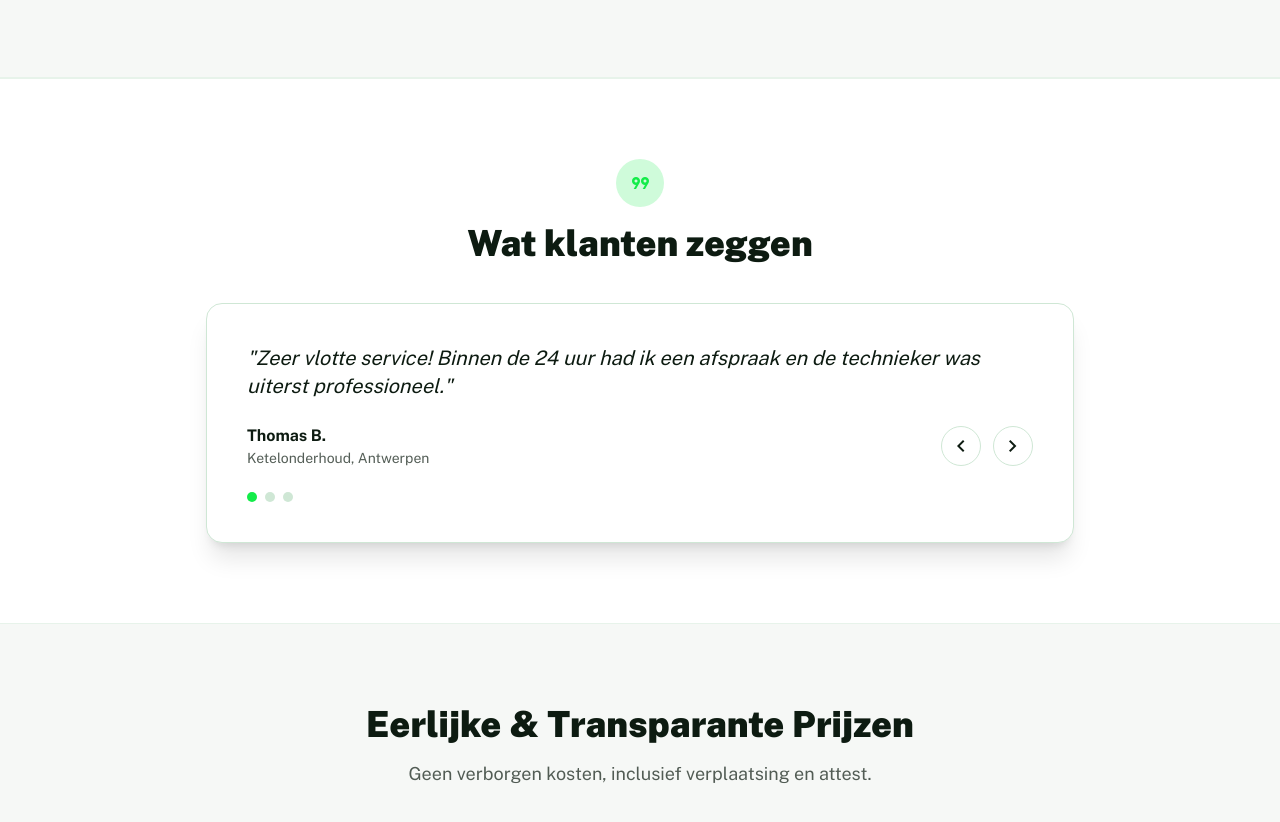
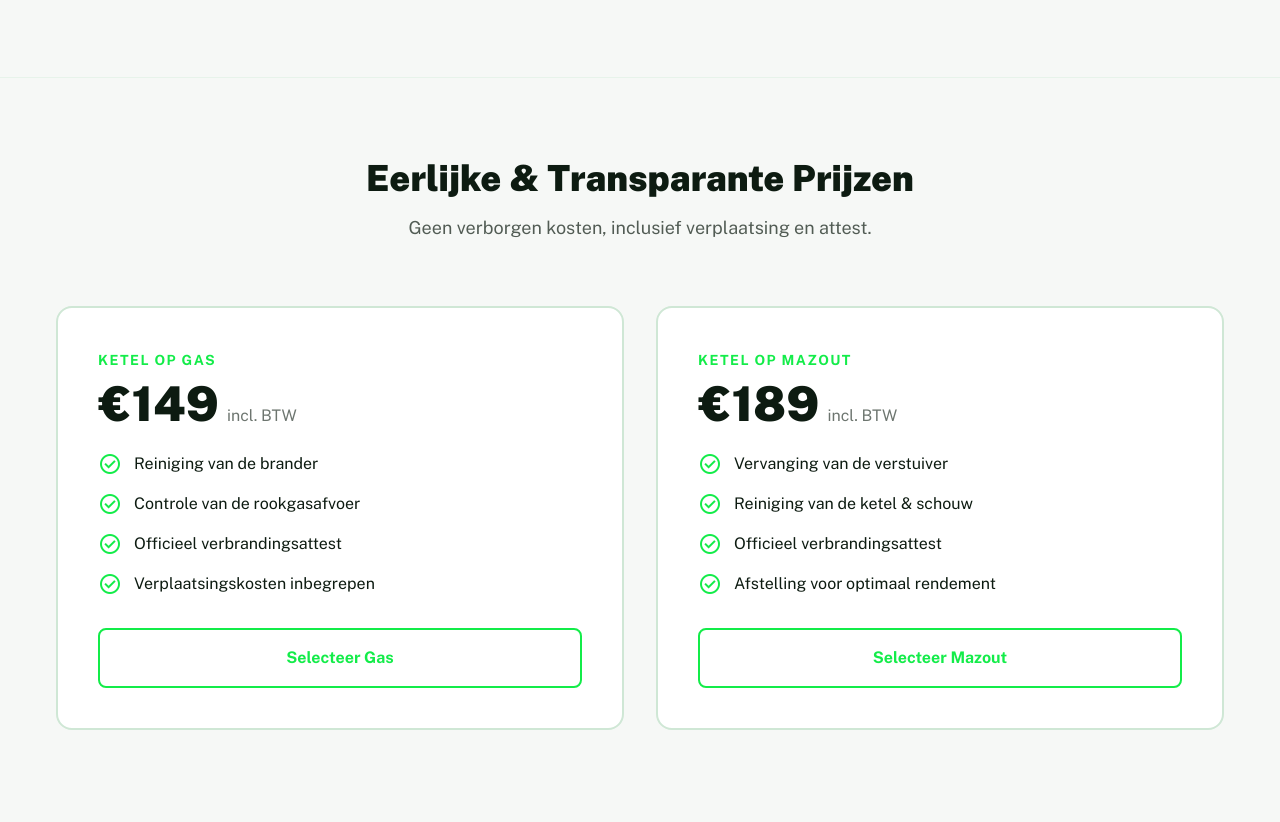
Before and after one commit to OnlionSander/mijnvergelijker, a website: page index.html in a window 1280 px wide. Shown: the part 1740-2562 px from the top of the page. Drawn offline with nearby package versions, Linux system fonts and the light colour scheme.

Commit message:
Remove reviews section and experts label text

```diff
--- a/index.html
+++ b/index.html
@@ -116,8 +116,7 @@
 </section>
 <section class="py-12 bg-white dark:bg-background-dark border-b border-[#e7f3ea] dark:border-white/5">
 <div class="max-w-[1200px] mx-auto px-4">
-<div class="flex flex-col md:flex-row items-center justify-between gap-8 opacity-60 grayscale hover:grayscale-0 transition-all">
-<span class="text-sm font-bold uppercase tracking-widest">Aanbevolen door experts:</span>
+<div class="flex flex-col md:flex-row items-center justify-center gap-8 opacity-60 grayscale hover:grayscale-0 transition-all">
 <div class="flex flex-wrap justify-center gap-12 items-center">
 <span class="text-2xl font-black italic">VAILLANT</span>
 <span class="text-2xl font-black italic">BULEX</span>
@@ -195,34 +194,6 @@
 <p class="opacity-70">De technieker neemt contact op om een moment te prikken dat voor jou past.</p>
 </div>
 </div>
-</div>
-</div>
-</section>
-<section class="py-20 bg-white dark:bg-background-dark border-y border-[#e7f3ea] dark:border-white/5">
-<div class="max-w-[900px] mx-auto px-4">
-<div class="text-center mb-10">
-<div class="mx-auto w-12 h-12 rounded-full bg-primary/20 text-primary flex items-center justify-center mb-4">
-<span class="material-symbols-outlined">format_quote</span>
-</div>
-<h2 class="text-3xl md:text-4xl font-black">Wat klanten zeggen</h2>
-</div>
-<div class="bg-white dark:bg-[#1a3522] border border-[#cfe7d5] dark:border-white/10 rounded-2xl shadow-xl p-8 md:p-10 relative">
-<p id="review-quote" class="text-lg md:text-xl leading-relaxed italic mb-6">"Zeer vlotte service! Binnen de 24 uur had ik een afspraak en de technieker was uiterst professioneel."</p>
-<div class="flex items-center justify-between flex-wrap gap-4">
-<div>
-<p id="review-author" class="font-bold">Thomas B.</p>
-<p id="review-meta" class="text-sm opacity-70">Ketelonderhoud, Antwerpen</p>
-</div>
-<div class="flex items-center gap-3">
-<button id="review-prev" class="w-10 h-10 rounded-full border border-[#cfe7d5] dark:border-white/20 flex items-center justify-center hover:bg-primary hover:text-[#0d1b11] transition-colors" aria-label="Vorige review">
-<span class="material-symbols-outlined">chevron_left</span>
-</button>
-<button id="review-next" class="w-10 h-10 rounded-full border border-[#cfe7d5] dark:border-white/20 flex items-center justify-center hover:bg-primary hover:text-[#0d1b11] transition-colors" aria-label="Volgende review">
-<span class="material-symbols-outlined">chevron_right</span>
-</button>
-</div>
-</div>
-<div id="review-dots" class="flex gap-2 mt-6"></div>
 </div>
 </div>
 </section>
@@ -420,64 +391,5 @@ document.querySelectorAll('[data-faq]').forEach((btn) => {
         }
     });
 });
-const reviews = [
-    {
-        quote: 'Zeer vlotte service! Binnen de 24 uur had ik een afspraak en de technieker was uiterst professioneel.',
-        author: 'Thomas B.',
-        meta: 'Ketelonderhoud, Antwerpen',
-    },
-    {
-        quote: 'Duidelijke prijsafspraak, vriendelijke techniekers en alles netjes achtergelaten. Aanrader.',
-        author: 'Sarah V.',
-        meta: 'Mazoutketel, Gent',
-    },
-    {
-        quote: 'Snel contact en het attest meteen in mijn mailbox. Topervaring.',
-        author: 'Jeroen L.',
-        meta: 'Gasketel, Leuven',
-    },
-];
-
-const quoteEl = document.getElementById('review-quote');
-const authorEl = document.getElementById('review-author');
-const metaEl = document.getElementById('review-meta');
-const dotsEl = document.getElementById('review-dots');
-const prevBtn = document.getElementById('review-prev');
-const nextBtn = document.getElementById('review-next');
-
-let currentReview = 0;
-
-function renderReview(index) {
-    const r = reviews[index];
-    if (!r) return;
-    if (quoteEl) quoteEl.textContent = `"${r.quote}"`;
-    if (authorEl) authorEl.textContent = r.author;
-    if (metaEl) metaEl.textContent = r.meta;
-    if (dotsEl) {
-        dotsEl.innerHTML = '';
-        reviews.forEach((_, i) => {
-            const dot = document.createElement('button');
-            dot.className = `w-2.5 h-2.5 rounded-full ${i === index ? 'bg-primary' : 'bg-[#cfe7d5] dark:bg-white/30'}`;
-            dot.setAttribute('aria-label', `Ga naar review ${i + 1}`);
-            dot.addEventListener('click', () => {
-                currentReview = i;
-                renderReview(currentReview);
-            });
-            dotsEl.appendChild(dot);
-        });
-    }
-}
-
-if (prevBtn && nextBtn) {
-    prevBtn.addEventListener('click', () => {
-        currentReview = (currentReview - 1 + reviews.length) % reviews.length;
-        renderReview(currentReview);
-    });
-    nextBtn.addEventListener('click', () => {
-        currentReview = (currentReview + 1) % reviews.length;
-        renderReview(currentReview);
-    });
-}
-renderReview(currentReview);
 </script>
 </body></html>
```
